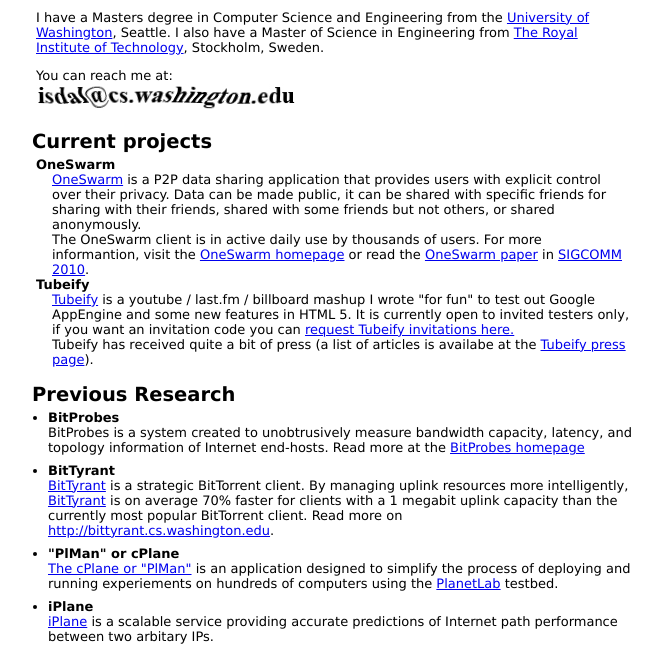
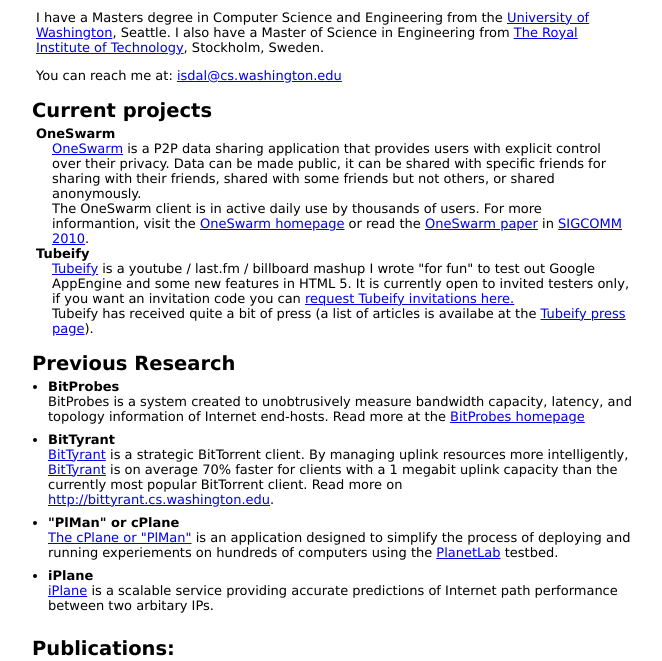
Before and after one commit to isdal/isdal-homepage, a plain HTML site: page index.html in a window 1280 px wide. Shown: the part 128-789 px from the top of the page, without its empty margins (308-970 px from the left). Drawn offline with Linux system fonts and the light colour scheme.

Commit message:
spam filters work...

```diff
--- a/index.html
+++ b/index.html
@@ -62,7 +62,7 @@
 <p>
 I have a Masters degree in Computer Science and Engineering from the <a href="http://uw.edu">University of Washington</a>, Seattle. I also have a Master of Science in Engineering from <a href="http://kth.se">The Royal Institute of Technology</a>, Stockholm, Sweden.
 <p>
-You can reach me at: <br><IMG src="contct.jpg" ALT="[ Tomas Isdal ]">
+You can reach me at: <a href="mailto:isdal@cs.washington.edu">isdal@cs.washington.edu</a>
 
 <h2>Current projects</h2>
 <dl>
```
